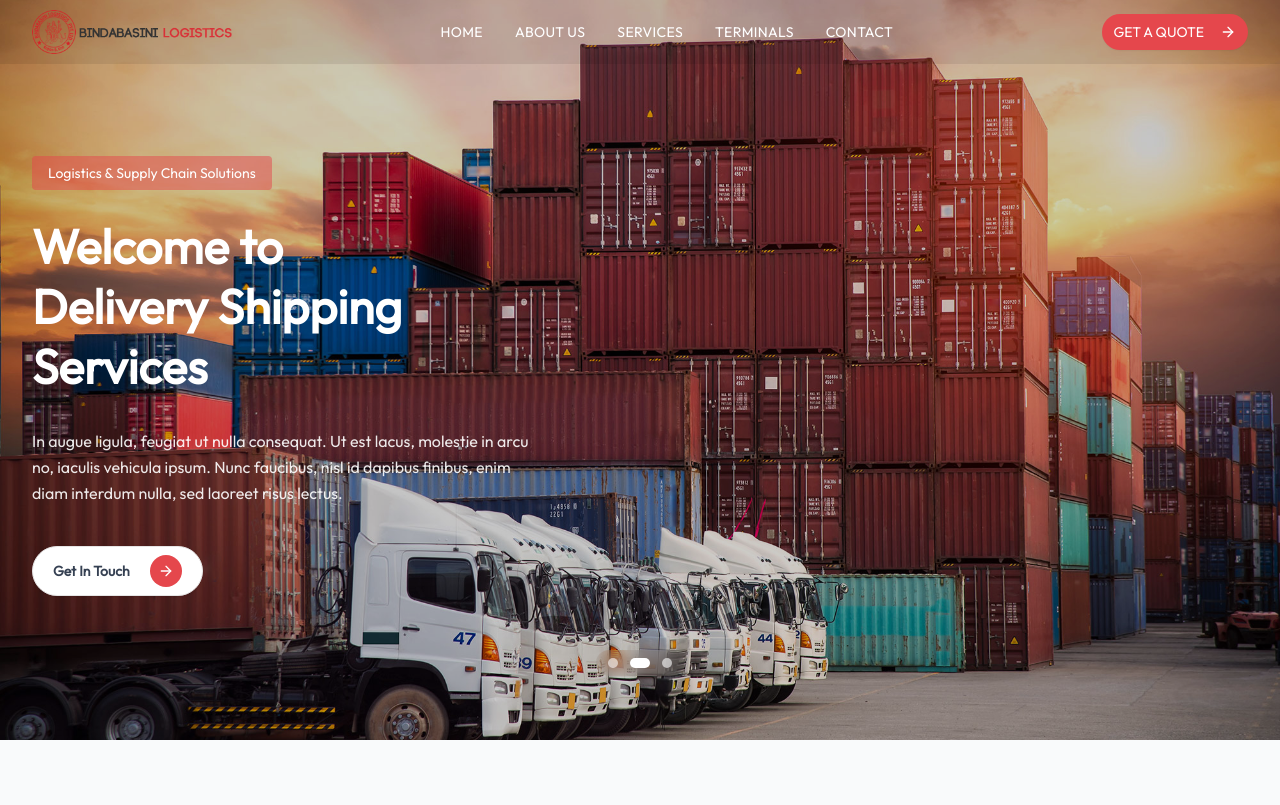
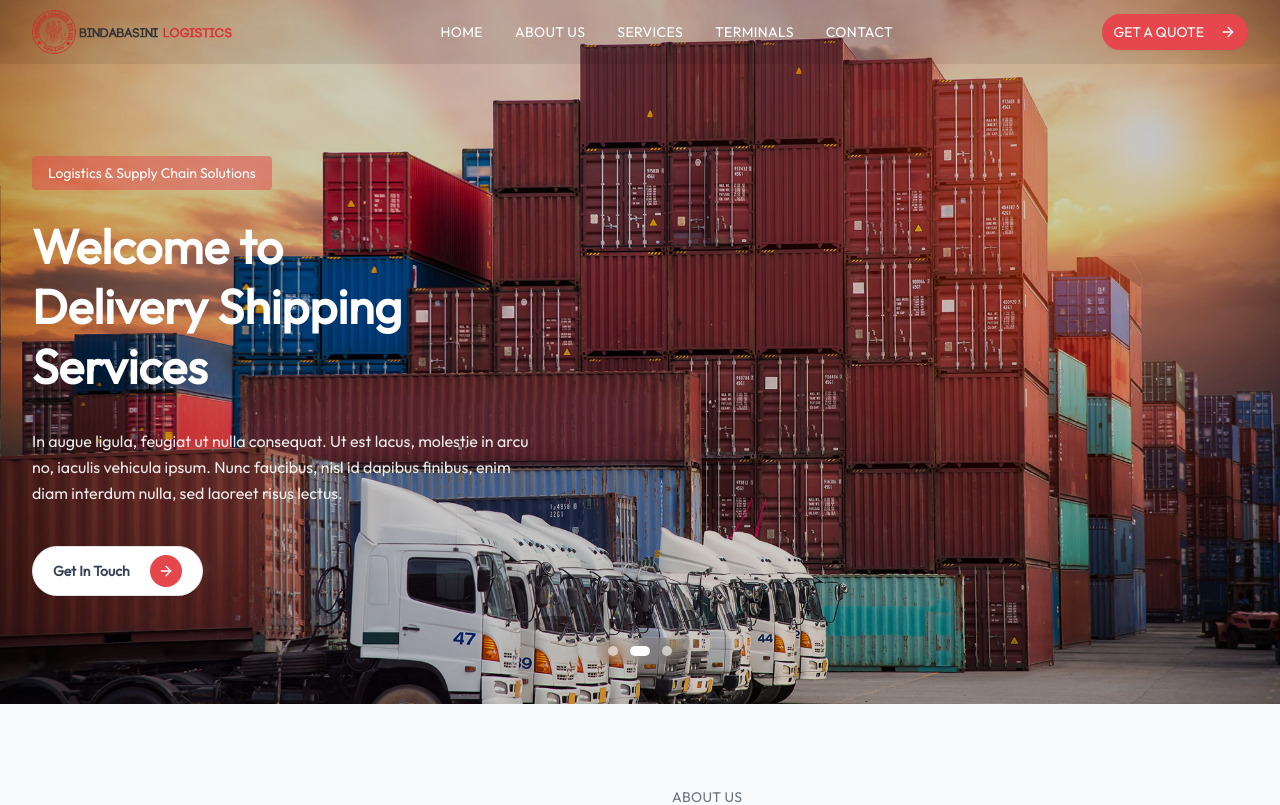
Before and after one commit to Avishekraut/bindabasni-logistics-website, a Next.js app: page / in a window 1280 px wide. Shown: the top 805 px of the page. Built offline with nearby package versions, Linux system fonts and the light colour scheme.

Commit message:
style: fix hero section padding

```diff
--- a/app/(home)/hero-section.tsx
+++ b/app/(home)/hero-section.tsx
@@ -141,7 +141,10 @@ export default function HeroSection() {
                   priority={i === 0}
                 />
                 {/* Subtle dark overlay for text readability */}
-                <div className="absolute inset-0 bg-black/20" aria-hidden="true" />
+                <div
+                  className="absolute inset-0 bg-black/20"
+                  aria-hidden="true"
+                />
               </div>
             ))}
           </div>
@@ -149,7 +152,7 @@ export default function HeroSection() {
       </div>
 
       {/* Content Overlay */}
-      <div className="relative z-10 max-w-7xl mx-auto px-4 sm:px-6 lg:px-8 pt-36 pb-32 md:pt-40 md:pb-36">
+      <div className="relative z-10 max-w-7xl mx-auto px-4 sm:px-6 lg:px-8 pt-36 pb-32 md:pb-27 md: md:pt-40">
         <AnimatePresence mode="wait">
           <motion.div
             key={selectedIndex}
@@ -200,7 +203,7 @@ export default function HeroSection() {
       </div>
 
       {/* Dots Indicator */}
-      <div className="pointer-events-none absolute inset-x-0 bottom-10 md:bottom-16 z-10 flex items-center justify-center">
+      <div className="pointer-events-none absolute inset-x-0 bottom-10 z-10 flex items-center justify-center">
         <div className="pointer-events-auto flex items-center gap-3 rounded-full  px-3 py-2 backdrop-blur-sm">
           {slides.map((_, i) => {
             const isActive = i === selectedIndex;
```
